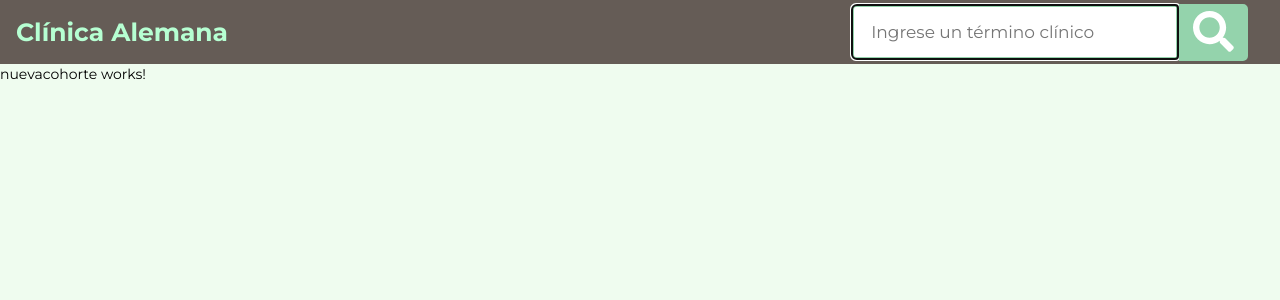
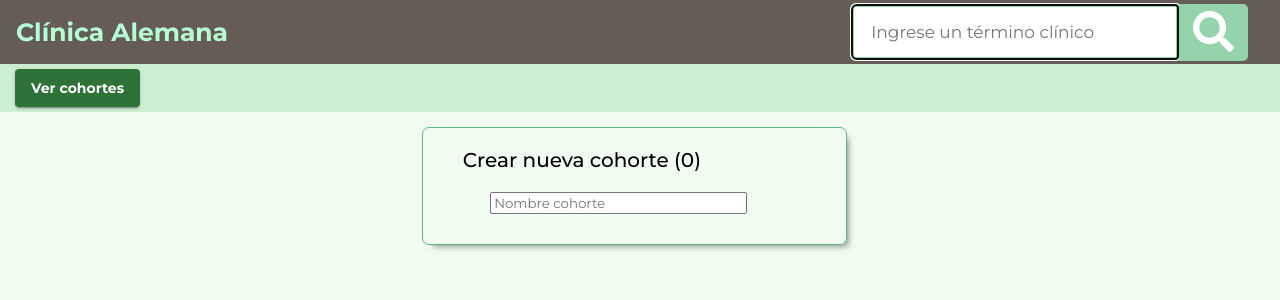
Before and after one commit to sebagutierrez/api-appalemana, an Angular app in the folder frontend/: page /cohortes/new in a window 1280 px wide. Shown: the top 300 px of the page. Built offline with nearby package versions, Linux system fonts and the light colour scheme.

Commit message:
Componente NuevaCohorte avanzado.

```diff
--- a/frontend/src/app/app.module.ts
+++ b/frontend/src/app/app.module.ts
@@ -12,6 +12,7 @@ import { BuscadorComponent } from './components/buscador/buscador.component';
 import { ResultadosComponent } from './components/resultados/resultados.component';
 import { NavbarComponent } from './components/navbar/navbar.component';
 import { CohortesComponent } from './components/cohortes/cohortes.component';
+import { NuevacohorteComponent } from './components/nuevacohorte/nuevacohorte.component';
 
 import { MatToolbarModule } from '@angular/material/toolbar';
 import { MatCheckboxModule } from '@angular/material/checkbox';
@@ -20,7 +21,6 @@ import { MatButtonModule } from '@angular/material/button';
 import { MatExpansionModule } from '@angular/material/expansion';
 
 import { FontAwesomeModule } from '@fortawesome/angular-fontawesome';
-import { NuevacohorteComponent } from './components/nuevacohorte/nuevacohorte.component';
 
 @NgModule({
   declarations: [
--- a/frontend/src/app/components/buscador/buscador.component.html
+++ b/frontend/src/app/components/buscador/buscador.component.html
@@ -1,6 +1,6 @@
 <div class="searchBar">
-    <input matInput autofocus (keyup.enter)="onNewSearch()" size="30" type="text"
-        placeholder="Ingrese un término clínico" [(ngModel)]="searchInput" value=''>
+    <input matInput autofocus (keyup.enter)="onNewSearch()" size="30" placeholder="Ingrese un término clínico"
+        [(ngModel)]="searchInput" value=''>
 
     <button class="searchButton" (click)="onNewSearch()" type='button'>
         <fa-icon [icon]="faSearch"></fa-icon>
--- a/frontend/src/app/components/cohortes/cohortes.component.ts
+++ b/frontend/src/app/components/cohortes/cohortes.component.ts
@@ -10,7 +10,7 @@ import { CohortesService } from 'src/app/services/cohortes.service';
 export class CohortesComponent implements OnInit {
 
   constructor(
-    public cohorteService: CohortesService
+    public cohortesService: CohortesService
   ) { }
 
   ngOnInit(): void {
--- a/frontend/src/app/components/nuevacohorte/nuevacohorte.component.css
+++ b/frontend/src/app/components/nuevacohorte/nuevacohorte.component.css
@@ -0,0 +1,61 @@
+.barraOpciones {
+    display: flex;
+    background-color: #cceed2;
+    height: 3rem;
+    width: 100;
+}
+
+.botonesCohorte {
+    display: flex;
+    align-content: center;
+    margin-left: 10px;
+}
+
+.botonVerCohortes {
+    margin: 5px;
+    background-color: rgb(46, 114, 55);
+    color: rgb(255, 255, 255);
+    font-weight: bold;
+}
+
+
+.container {
+    display: flex;
+    flex-direction: column;
+    justify-content: center;
+    margin-left: 33%;
+    margin-top: 15px;
+    width: 33%;
+    border: 1px solid #35a560c7;
+    border-radius: 7px;
+    box-shadow: 6px 6px 6px -5px rgba(92, 92, 92, 0.75);
+
+}
+
+
+.cohorte {
+    margin-top: 15px;
+    margin: 1rem;
+}
+
+.nombreCohorte {
+    margin-left: 13%
+}
+
+.cuerpoCohorte {
+    margin-left: 7%;
+}
+
+h2 {
+    margin-left: 6%;
+
+}
+
+ul {
+    list-style-type: none;
+}
+
+.links {
+    text-decoration: none;
+    color: #003cbd;
+}
--- a/frontend/src/app/components/nuevacohorte/nuevacohorte.component.html
+++ b/frontend/src/app/components/nuevacohorte/nuevacohorte.component.html
@@ -1 +1,35 @@
-<p>nuevacohorte works!</p>
+<div class="barraOpciones">
+    <div class="botonesCohorte">
+
+        <button mat-raised-button class="botonVerCohortes" [routerLink]="['/cohortes']">
+            Ver cohortes</button>
+
+    </div>
+</div>
+
+
+<div class="container">
+    <div class="cohorte">
+        <h2>Crear nueva cohorte ({{cohorteService.cohorteActual.length}})</h2>
+
+        <div class="nombreCohorte">
+            <input matInput size="30" placeholder="Nombre cohorte" value=''>
+        </div>
+
+        <div class="cuerpoCohorte">
+            <ul>
+                <li *ngFor="let termino of cohorteService.cohorteActual">
+
+                    <mat-checkbox class="checkboxTermino"
+                        (change)="cohorteService.onChange($event, termino, cohorteService.cohorteActual)"
+                        [checked]="cohorteService.isChecked(termino)">
+
+                        <a class="links"
+                            [routerLink]="['/results/', termino.termino_preferido]">{{ termino.termino_preferido }}</a>
+
+                    </mat-checkbox>
+                </li>
+            </ul>
+        </div>
+    </div>
+</div>
--- a/frontend/src/app/components/nuevacohorte/nuevacohorte.component.ts
+++ b/frontend/src/app/components/nuevacohorte/nuevacohorte.component.ts
@@ -1,4 +1,6 @@
 import { Component, OnInit } from '@angular/core';
+
+import { CohortesService } from 'src/app/services/cohortes.service';
 
 @Component({
   selector: 'app-nuevacohorte',
@@ -7,7 +9,9 @@ import { Component, OnInit } from '@angular/core';
 })
 export class NuevacohorteComponent implements OnInit {
 
-  constructor() { }
+  constructor(
+    public cohorteService: CohortesService
+  ) { }
 
   ngOnInit(): void {
   }
--- a/frontend/src/app/components/resultados/resultados.component.css
+++ b/frontend/src/app/components/resultados/resultados.component.css
@@ -27,8 +27,7 @@
 
 .botonEliminarCohorte {
     margin: 5px;
-    width: 1em;
-    background-color: rgb(43, 255, 0);
+    background-color: rgb(255, 255, 255);
 }
 
 fa-icon {
--- a/frontend/src/app/components/resultados/resultados.component.html
+++ b/frontend/src/app/components/resultados/resultados.component.html
@@ -11,7 +11,9 @@
         <button mat-raised-button class="botonNuevaCohorte" [routerLink]="['/cohortes/new']" (click)="showCohorte()">
             Nueva cohorte ({{ cohorteService.cohorteActual.length }})</button>
 
-        <fa-icon [icon]="faTrash" (click)="cohorteService.removeAllFromCohorte()"></fa-icon>
+        <button mat-raised-button class="botonEliminarCohorte" (click)="cohorteService.removeAllFromCohorte()">
+            <fa-icon [icon]="faTrash" (click)="cohorteService.removeAllFromCohorte()"></fa-icon>
+        </button>
 
     </div>
 </div>
```
